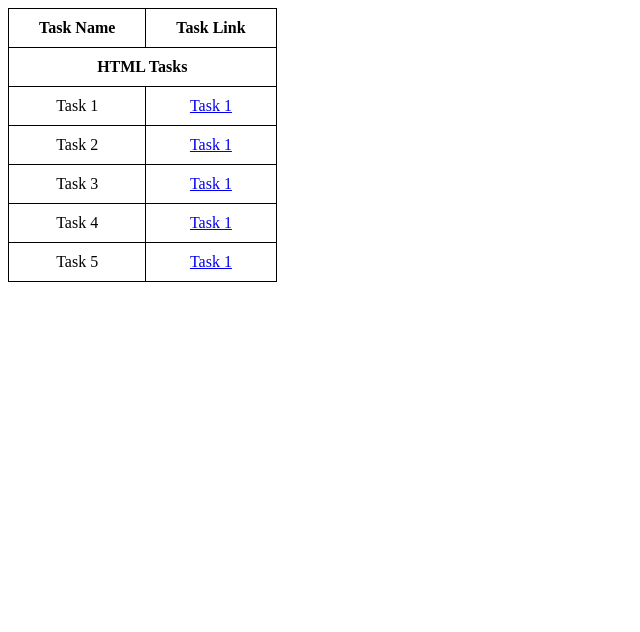
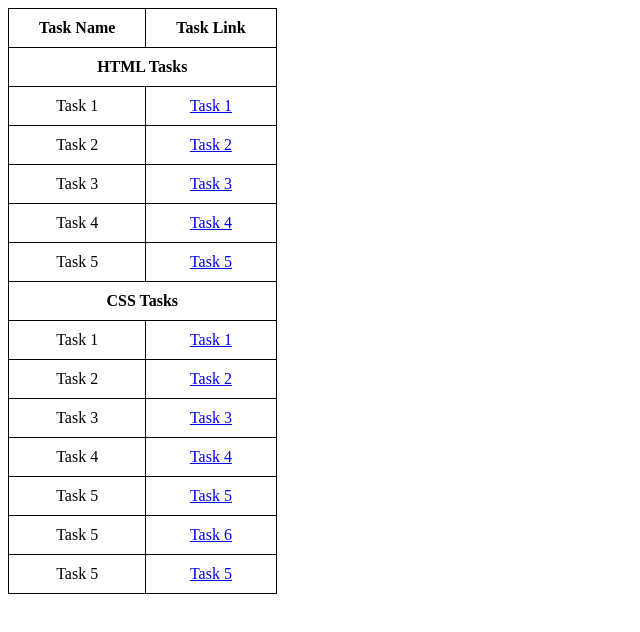
Before and after one commit to bhavya51/Ethnus_Intern_Tasks, a plain HTML site: page index.html in a window 1280 px wide. Shown: the whole page, without its empty margins (0-640 px from the left). Drawn offline with Linux system fonts and the light colour scheme.

Commit message:
Update index.html

```diff
--- a/index.html
+++ b/index.html
@@ -29,23 +29,56 @@
         </tr>
         <tr>
             <td>Task 1</td>
-            <td><a href="Task1_HTML.html"> Task 1</a></td>
+            <td><a href="Task1_HTML.html">Task 1</a></td>
         </tr>
         <tr>
             <td>Task 2</td>
-            <td><a href="Task2_HTML.html"> Task 1</a></td>
+            <td><a href="Task2_HTML.html">Task 2</a></td>
         </tr>
         <tr>
             <td>Task 3</td>
-            <td><a href="Task3_HTML.html"> Task 1</a></td>
+            <td><a href="Task3_HTML.html">Task 3</a></td>
         </tr>
         <tr>
             <td>Task 4</td>
-            <td><a href="Task4_HTML.html"> Task 1</a></td>
+            <td><a href="Task4_HTML.html">Task 4</a></td>
         </tr>
         <tr>
             <td>Task 5</td>
-            <td><a href="Task5_HTML.html"> Task 1</a></td>
+            <td><a href="Task5_HTML.html">Task 5</a></td>
+        </tr>
+
+        <!--  CSS TASKS -->
+        <tr>
+            <td colspan = "2"><b> CSS Tasks </b></td>
+        </tr>
+        <tr>
+            <td>Task 1</td>
+            <td><a href="Task1_CSS.html">Task 1</a></td>
+        </tr>
+        <tr>
+            <td>Task 2</td>
+            <td><a href="Task2_CSS.html">Task 2</a></td>
+        </tr>
+        <tr>
+            <td>Task 3</td>
+            <td><a href="Task3_CSS.html">Task 3</a></td>
+        </tr>
+        <tr>
+            <td>Task 4</td>
+            <td><a href="Task4_CSS.html">Task 4</a></td>
+        </tr>
+        <tr>
+            <td>Task 5</td>
+            <td><a href="Task5_CSS.html">Task 5</a></td>
+        </tr>
+        <tr>
+            <td>Task 5</td>
+            <td><a href="Task6_CSS.html">Task 6</a></td>
+        </tr>
+        <tr>
+            <td>Task 5</td>
+            <td><a href="Task7_CSS.html">Task 5</a></td>
         </tr>
     </table>
 
```
